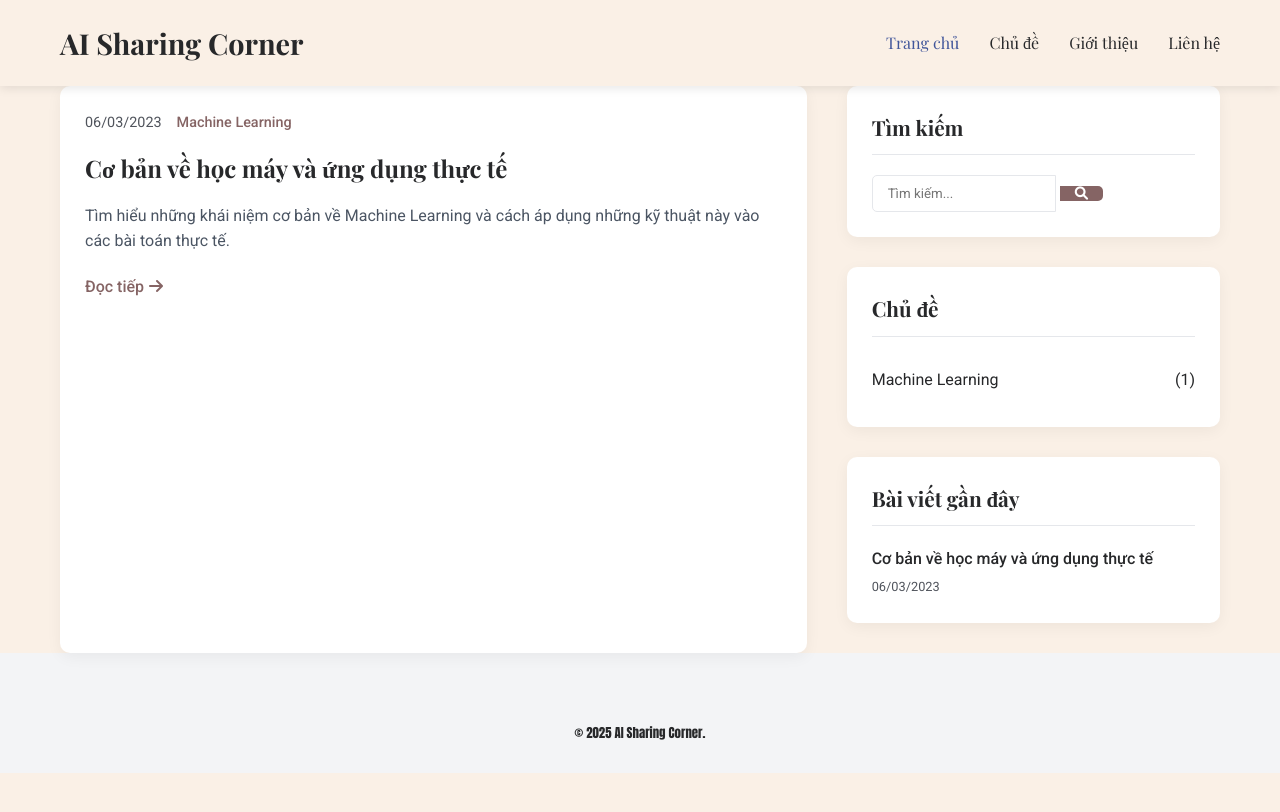
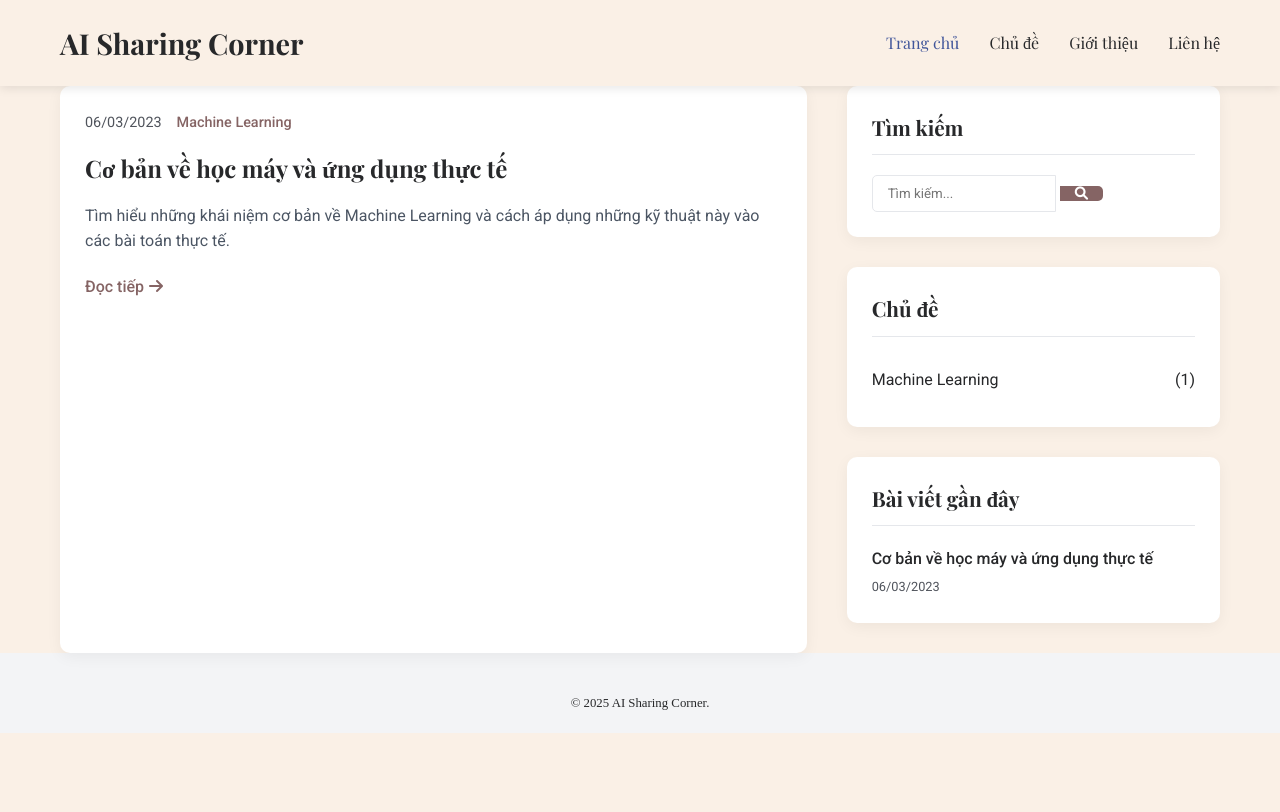
Before and after one commit to gracebml/aicorner, a Jekyll site: the page built from index.html, in a window 1280 px wide. Shown: the top 812 px of the page. Built offline with Jekyll 4.4.1, drawn with Linux system fonts in a browser that asks for light colours; the list of posts is cut into pages by our own code.

Commit message:
change footer

```diff
--- a/css/style.css
+++ b/css/style.css
@@ -283,9 +283,8 @@ main {
 footer {
     background-color: var(--light-color);
     color: #e3e3e3;
-    padding: 60px 0 20px;
+    padding: 30px 0 10px; /* Giảm padding từ 60px xuống 30px ở trên, và từ 20px xuống 10px ở dưới */
 }
-
 
 .copyright {
     text-align: center;
@@ -293,7 +292,7 @@ footer {
     background-color: #f3f4f6;
     color: var(--dark-color);
     font-size: 0.8rem;
-    font-family: Impact, Haettenschweiler, 'Arial Narrow Bold', sans-serif;
+    font-family: 'Arial Narrow Bold';
 }
 
 .copyright i {
```
